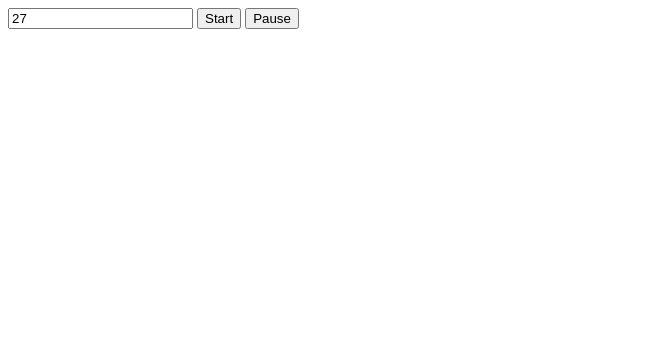
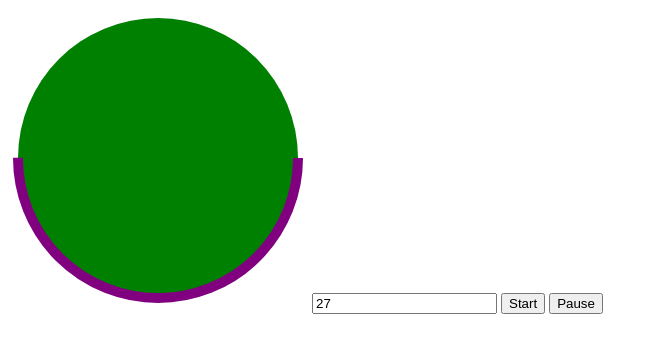
Before and after one commit to jorgeAgoiz/timerProject, a plain HTML site: page index.html in a window 1280 px wide. Both pictures are taken after a click on the button "Start". Shown: the whole page, without its empty margins (0-658 px from the left). Drawn offline with Linux system fonts and the light colour scheme.

Commit message:
add new file and updated the project
Add a new file named timer.js to separate the Timer class to clean the code.
Updated the html file to prepare the svg circle animation.
Added new functions in index.js

```diff
--- a/index.html
+++ b/index.html
@@ -6,10 +6,25 @@
     <title>Timer</title>
 </head>
 <body>
+
+    <svg height="300" width="300">
+        <circle
+            r="140"
+            cx="150"
+            cy="150"
+            fill="green"
+            stroke="purple"
+            stroke-width="10"
+            stroke-dasharray="880"
+            stroke-dashoffset="440"
+        />
+    </svg>
+
     <input id="duration" value="30">
     <button id="start">Start</button>
     <button id="pause">Pause</button>
 
+    <script src="timer.js"></script>
     <script src="index.js"></script>
 </body>
 </html>
--- a/index.js
+++ b/index.js
@@ -1,31 +1,16 @@
-// Simple timer in JS
-class Timer {
-    constructor(durationInput, startButton, pauseButton){
-        this.durationInput = durationInput;
-        this.startButton = startButton;
-        this.pauseButton = pauseButton;
-        this.startButton.addEventListener('click', this.start);
-        this.pauseButton.addEventListener('click', this.pause);
-    }
-
-    start = () => {
-        this.tick();
-        this.interval = setInterval(this.tick, 1000);
-    }
-    pause = () => {
-        clearInterval(this.interval);
-    }
-    onDurationChange = () => {
-
-    }
-    tick = () =>{
-        const timeRemaining = parseFloat(this.durationInput.value);
-        this.durationInput.value = timeRemaining -1;
-    }
-}
-
 const durationInput = document.querySelector(`#duration`);
 const startButton = document.querySelector(`#start`);
 const pauseButton = document.querySelector(`#pause`);
 
-const timer = new Timer(durationInput, startButton, pauseButton);
+const timer = new Timer(durationInput, startButton, pauseButton, {
+    onStart(){
+        console.log('Timer started');
+    },
+    onTick(){
+        console.log('Timer just ticked down');
+    },
+    onComplete(){
+        console.log('Timer is completed');
+    }
+
+});
--- /dev/null
+++ b/timer.js
@@ -0,0 +1,53 @@
+// Simple timer in JS
+class Timer {
+    constructor(durationInput, startButton, pauseButton, callbacks){
+        this.durationInput = durationInput;
+        this.startButton = startButton;
+        this.pauseButton = pauseButton;
+        if(callbacks){
+            this.onStart = callbacks.onStart;
+            this.onTick = callbacks.onTick;
+            this.onComplete = callbacks.onComplete;
+        }
+
+        this.startButton.addEventListener('click', this.start);
+        this.pauseButton.addEventListener('click', this.pause);
+    }
+
+    start = () => {
+        if(this.onStart){
+            this.onStart();
+        }
+
+        this.tick();
+        this.interval = setInterval(this.tick, 1000);
+    }
+    pause = () => {
+        clearInterval(this.interval);
+    }
+    onDurationChange = () => {
+
+    }
+    tick = () =>{//Using the get and set methods to learn new features about JS
+        if(this.timeRemaining <= 0){
+            this.pause();
+            if(this.onComplete){
+                this.onComplete();
+            }
+        } else {
+            this.timeRemaining = this.timeRemaining -1;//Very simplify call to set and get method
+            if(this.onTick){
+                this.onTick();
+            }
+        }
+    }
+
+
+    get timeRemaining(){//To invoke the get method is not necessary to call with parentheses()
+        return parseFloat(this.durationInput.value);
+    }
+
+    set timeRemaining(time){//To invoke the set method is not necessary to call with parentheses()
+        this.durationInput.value = time;//To pass the argument is not necessary (argument)
+    }// the value behind the equal symbol automatically passed as argument in the set method
+}
```
